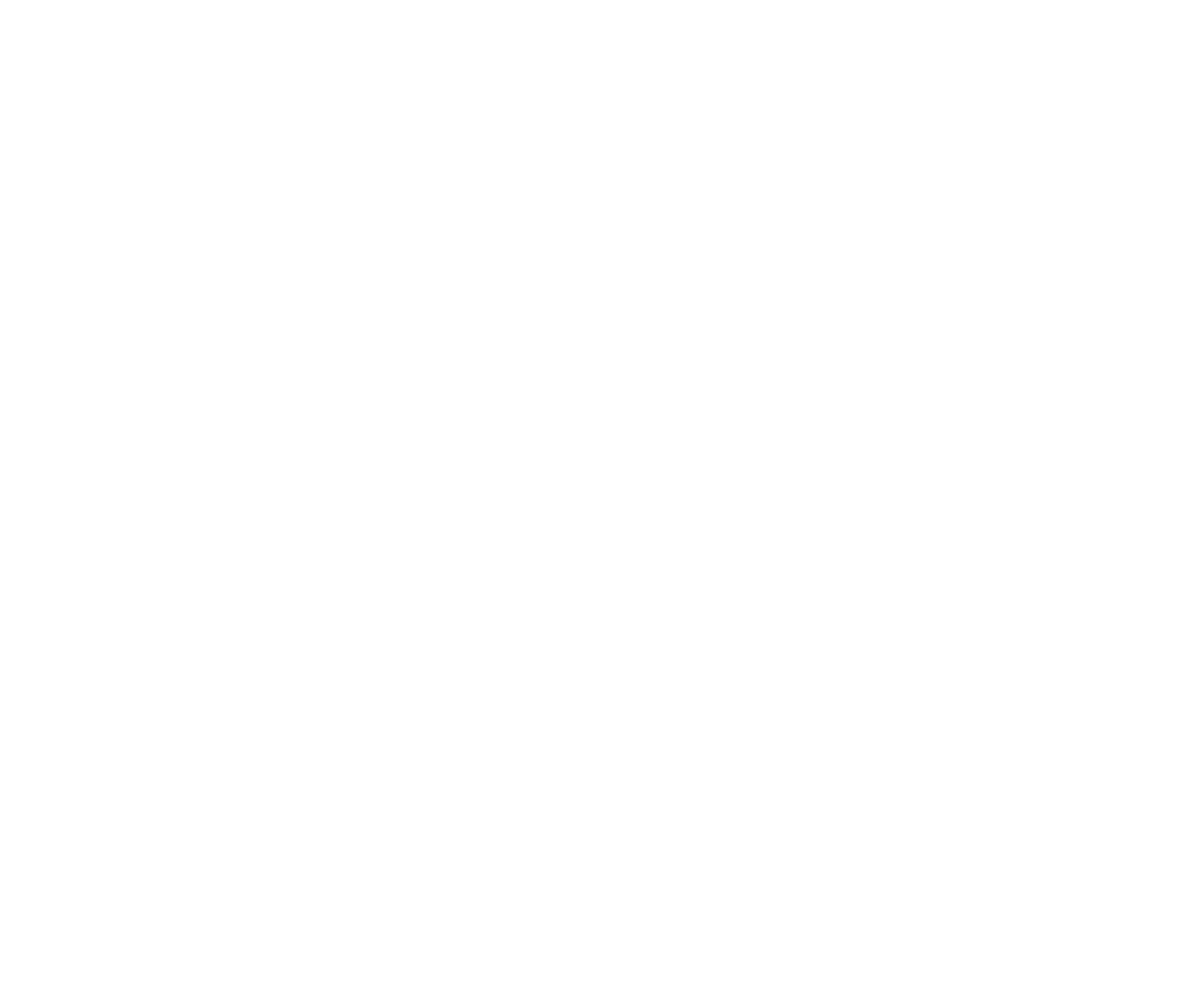
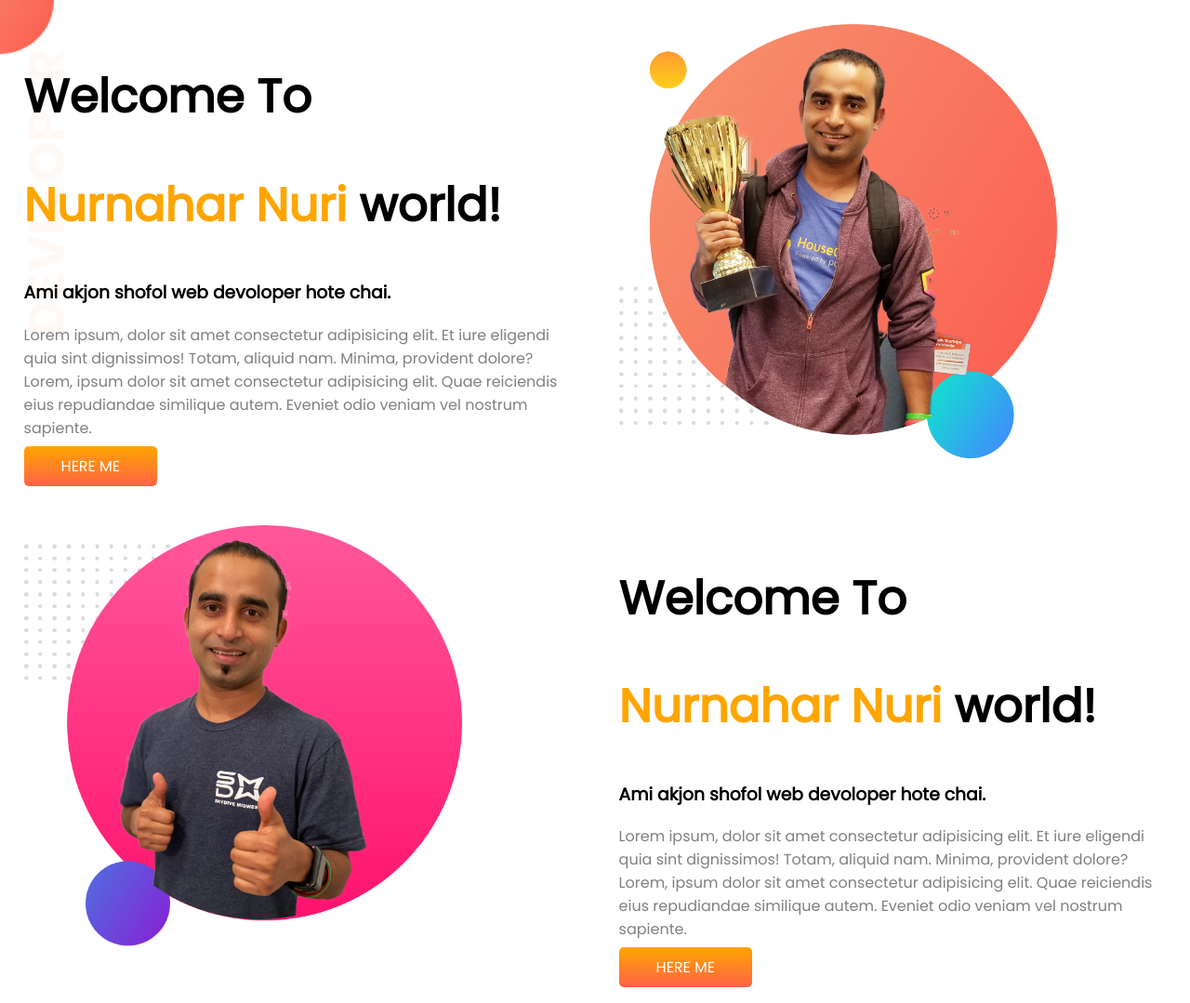
Before and after one commit to nurnaharnuri/Devoloper-portfolio, a plain HTML site: page index.html in a window 1280 px wide. Shown: the whole page at 93% size. Before the commit the page ends 800 px from the top, so only its background shows below. Drawn offline with Linux system fonts and the light colour scheme.

Commit message:
top-banner added

```diff
--- a/index.html
+++ b/index.html
@@ -5,7 +5,61 @@
     <meta http-equiv="X-UA-Compatible" content="IE=edge" />
     <meta name="viewport" content="width=device-width, initial-scale=1.0" />
     <title>Nurnahar portfolio</title>
+    <link rel="preconnect" href="https://fonts.googleapis.com" />
+    <link rel="preconnect" href="https://fonts.gstatic.com" crossorigin />
+    <link
+      href="https://fonts.googleapis.com/css2?family=Poppins&display=swap"
+      rel="stylesheet"
+    />
     <link rel="stylesheet" href="style.css" />
   </head>
-  <body></body>
+  <body>
+    <section class="top-banner">
+      <div class="half-width">
+        <h1>Welcome To</h1>
+        <h1 class="orange-color"><span>Nurnahar Nuri</span> world!</h1>
+        <h3>Ami akjon shofol web devoloper hote chai.</h3>
+        <p>
+          Lorem ipsum, dolor sit amet consectetur adipisicing elit. Et iure
+          eligendi quia sint dignissimos! Totam, aliquid nam. Minima, provident
+          dolore? Lorem, ipsum dolor sit amet consectetur adipisicing elit. Quae
+          reiciendis eius repudiandae similique autem. Eveniet odio veniam vel
+          nostrum sapiente.
+        </p>
+        <a
+          class="link-button"
+          target="_blank"
+          href="https://www.programming-hero.com/"
+          >HERE ME</a
+        >
+      </div>
+      <div class="half-width">
+        <img src="images/jhankar.png" alt="" />
+      </div>
+    </section>
+
+    <section>
+      <div class="half-width">
+        <img src="images/jhankar2.png" alt="" />
+      </div>
+      <div class="half-width">
+        <h1>Welcome To</h1>
+        <h1 class="orange-color"><span>Nurnahar Nuri</span> world!</h1>
+        <h3>Ami akjon shofol web devoloper hote chai.</h3>
+        <p>
+          Lorem ipsum, dolor sit amet consectetur adipisicing elit. Et iure
+          eligendi quia sint dignissimos! Totam, aliquid nam. Minima, provident
+          dolore? Lorem, ipsum dolor sit amet consectetur adipisicing elit. Quae
+          reiciendis eius repudiandae similique autem. Eveniet odio veniam vel
+          nostrum sapiente.
+        </p>
+        <a
+          class="link-button"
+          target="_blank"
+          href="https://www.programming-hero.com/"
+          >HERE ME</a
+        >
+      </div>
+    </section>
+  </body>
 </html>
--- a/style.css
+++ b/style.css
@@ -0,0 +1,42 @@
+body {
+  font-family: "Poppins", sans-serif;
+  margin: 0;
+}
+
+h1 {
+  font-size: 50px;
+}
+
+.orange-color span {
+  color: orange;
+}
+
+section {
+  display: flex;
+}
+
+.half-width {
+  width: 50%;
+  padding: 2%;
+}
+
+.half-width img {
+  width: 80%;
+}
+
+.link-button {
+  text-decoration: none;
+  background-image: linear-gradient(orange, tomato);
+  color: white;
+  padding: 10px 40px;
+  border-radius: 5px;
+}
+
+.half-width p {
+  color: grey;
+}
+
+.top-banner {
+  background-image: url(images/top-banner.png);
+  background-repeat: no-repeat;
+}
```
Also changed, not shown: images/dream-bg.png (added), images/exp-bg.png (added), images/jhankar.png (added), images/jhankar2.png (added), images/my-bg.png (added), images/my-bg2.png (added), images/top-banner.png (added), 7 other files.
